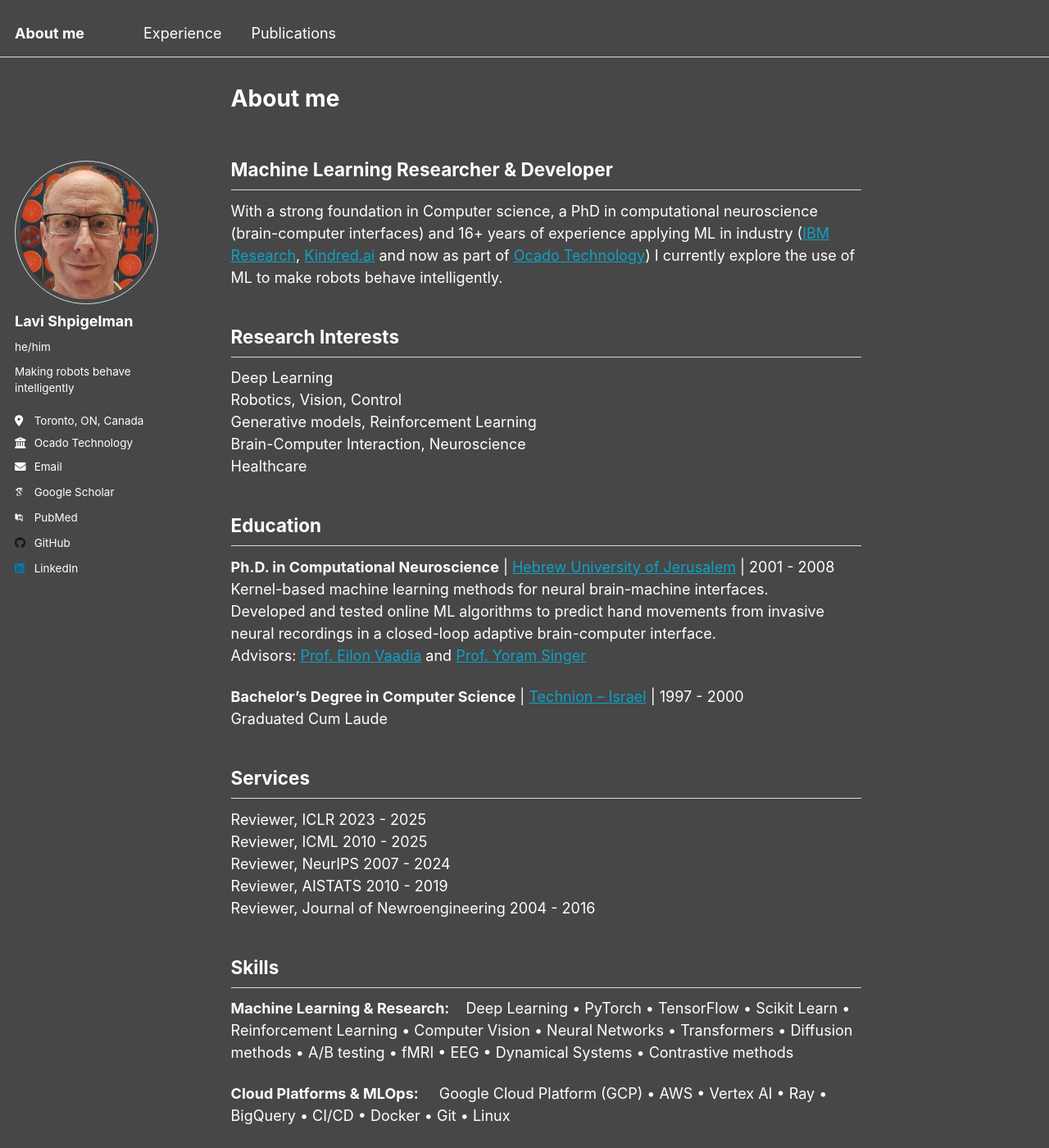
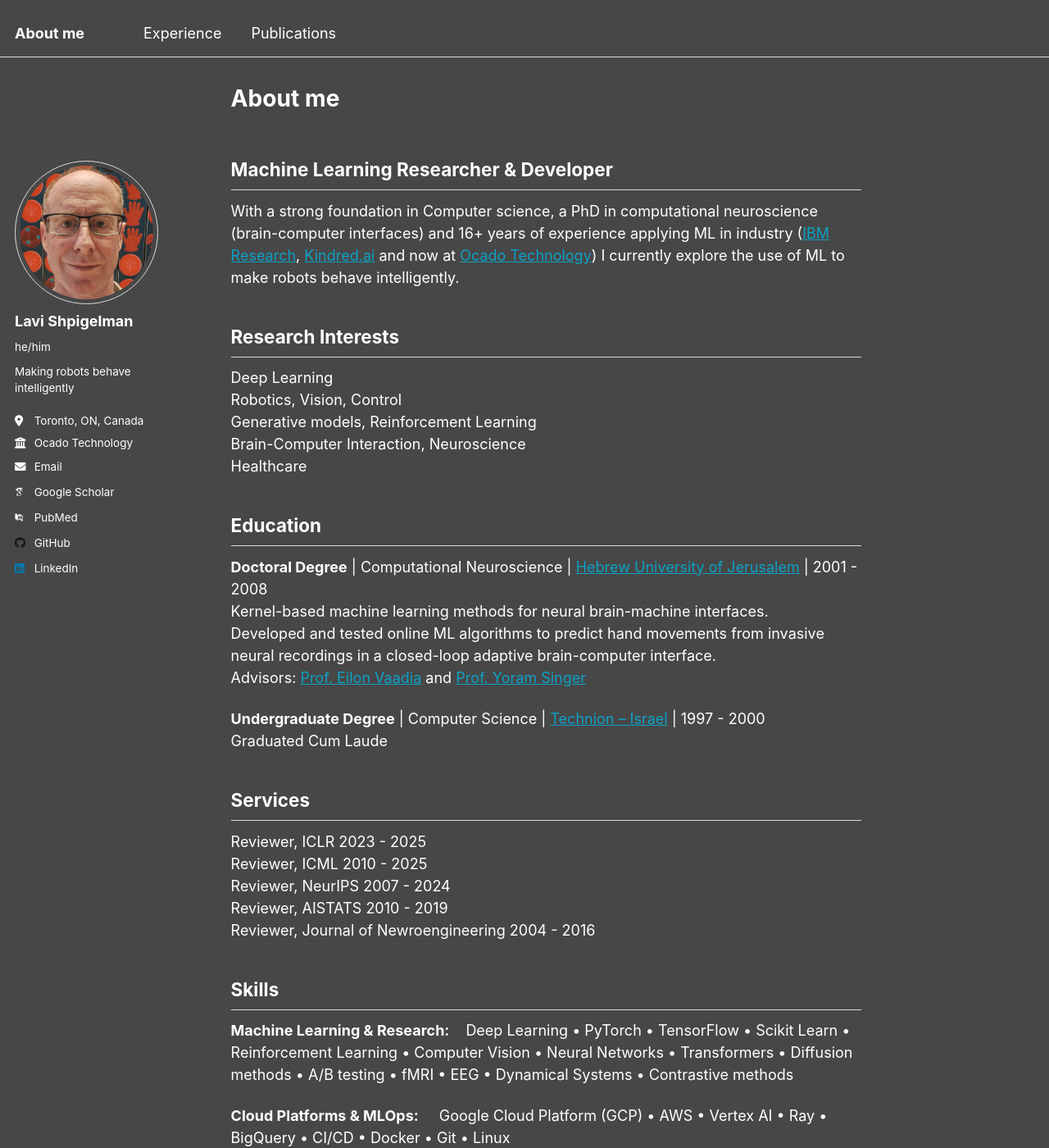
Before and after one commit to shpigi/shpigi.github.io, a Jekyll site: the page built from _pages/about.md, in a window 1280 px wide and 1400 px high. Shown: the whole window at 82% size. Built offline with Jekyll 4.4.1, drawn with Linux system fonts in a browser that asks for light colours; some web fonts are replaced.

Commit message:
phrasing

```diff
--- a/_pages/about.md
+++ b/_pages/about.md
@@ -9,7 +9,7 @@ redirect_from:
 
 ## Machine Learning Researcher & Developer
 
-With a strong foundation in Computer science, a PhD in computational neuroscience (brain-computer interfaces) and 16+ years of experience applying ML in industry ([IBM Research](https://research.ibm.com/labs/israel), [Kindred.ai](https://www.ocadogroup.com/investors/ocado-acquires-kindred-systems-and-haddington-dynamics) and now as part of [Ocado Technology](https://www.ocadogroup.com/solutions/our-technology)) I currently explore the use of ML to make robots behave intelligently.
+With a strong foundation in Computer science, a PhD in computational neuroscience (brain-computer interfaces) and 16+ years of experience applying ML in industry ([IBM Research](https://research.ibm.com/labs/israel), [Kindred.ai](https://www.ocadogroup.com/investors/ocado-acquires-kindred-systems-and-haddington-dynamics) and now at [Ocado Technology](https://www.ocadogroup.com/solutions/our-technology)) I currently explore the use of ML to make robots behave intelligently.
 
 ## Research Interests
 Deep Learning<br>
@@ -20,12 +20,12 @@ Healthcare
 
 ## Education
 
-**Ph.D. in Computational Neuroscience** | [Hebrew University of Jerusalem](https://elsc.huji.ac.il/) | 2001 - 2008
+**Doctoral Degree** | Computational Neuroscience | [Hebrew University of Jerusalem](https://elsc.huji.ac.il/) | 2001 - 2008
 Kernel-based machine learning methods for neural brain-machine interfaces.<br>
 Developed and tested online ML algorithms to predict hand movements from invasive neural recordings in a closed-loop adaptive brain-computer interface.<br>
 Advisors: [Prof. Eilon Vaadia](https://elsc.huji.ac.il/people-directory/faculty-members/eilon-vaadia) and [Prof. Yoram Singer](https://simons.berkeley.edu/people/yoram-singer)
 
-**Bachelor's Degree in Computer Science** | [Technion – Israel](https://cs.technion.ac.il/) | 1997 - 2000
+**Undergraduate Degree** | Computer Science | [Technion – Israel](https://cs.technion.ac.il/) | 1997 - 2000
 Graduated Cum Laude
 
 ## Services
```
